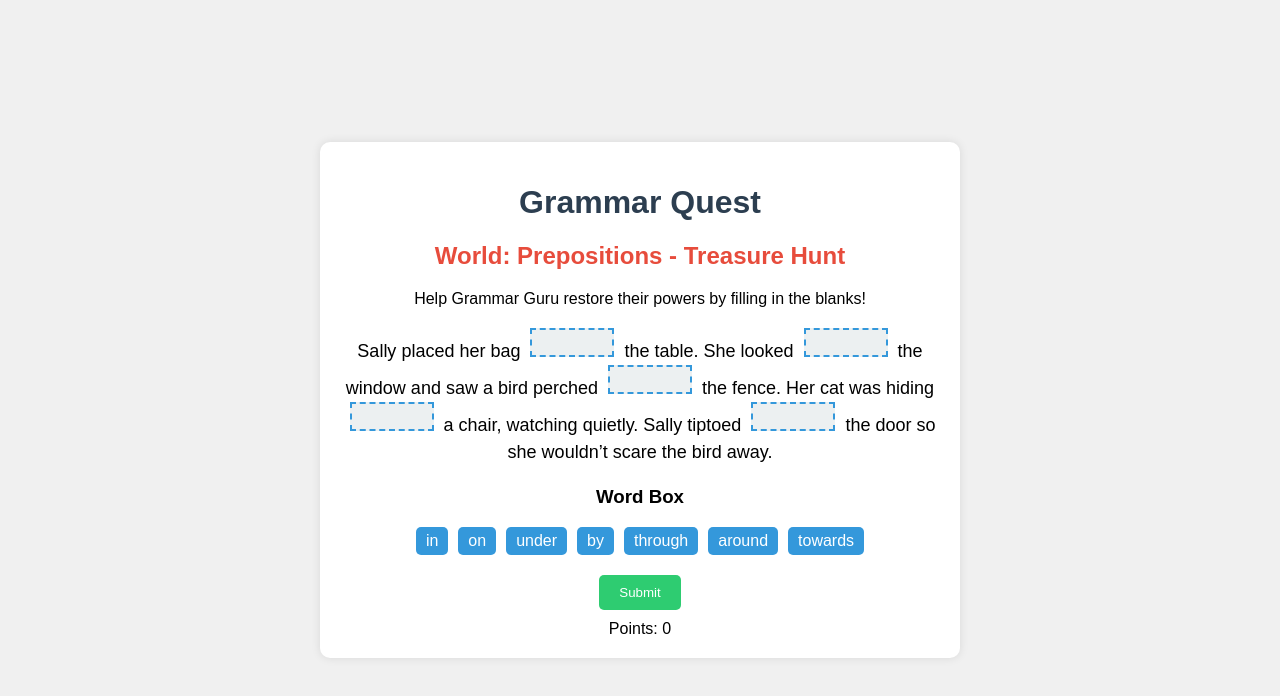
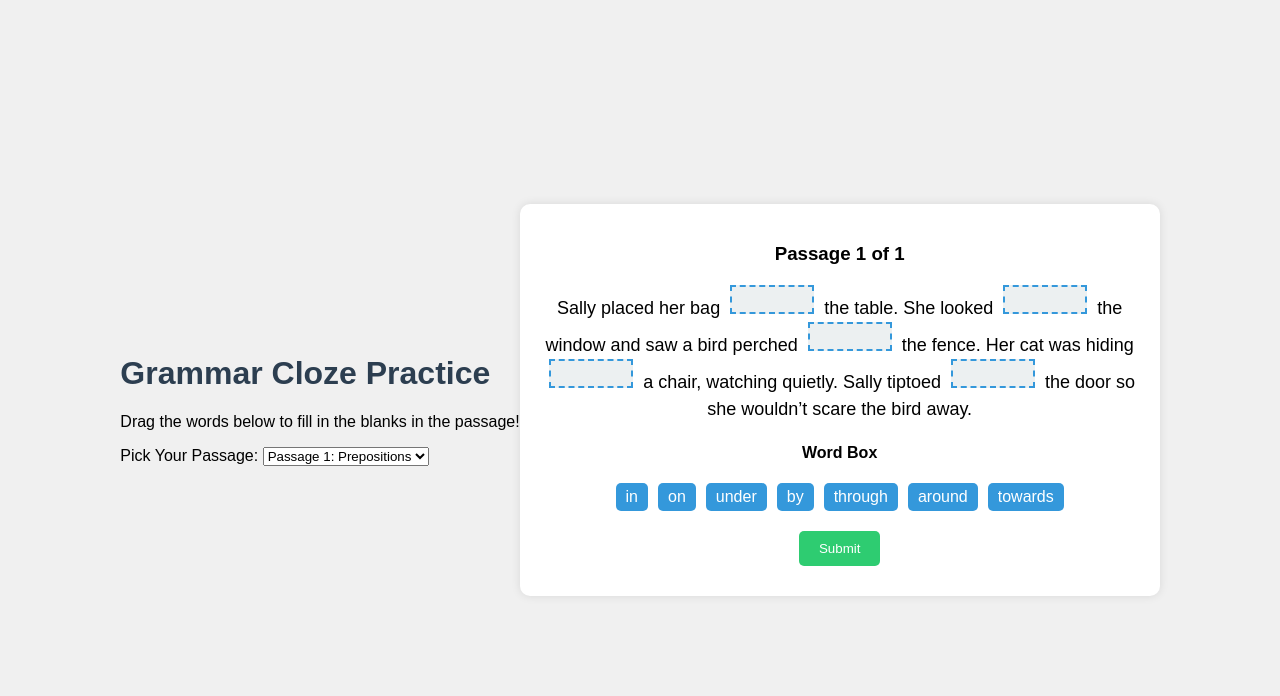
Before and after one commit to JastonChamp/grammarclozes, a plain HTML site: page index.html in a window 1280 px wide. Drawn offline with Linux system fonts and the light colour scheme.

Commit message:
Update index.html

```diff
--- a/index.html
+++ b/index.html
@@ -3,28 +3,35 @@
 <head>
   <meta charset="UTF-8">
   <meta name="viewport" content="width=device-width, initial-scale=1.0">
-    <title>Grammar Quest - Prepositions Level 1</title>
+  <title>Grammar Cloze Practice</title>
+  <link href="https://fonts.googleapis.com/css2?family=Comic+Neue:wght@400;700&display=swap" rel="stylesheet">
   <link rel="stylesheet" href="styles.css">
 </head>
 <body>
-    <div class="game-container">
-        <h1>Grammar Quest</h1>
-        <h2>World: Prepositions - Treasure Hunt</h2>
-        <p>Help Grammar Guru restore their powers by filling in the blanks!</p>
-
-        <!-- Cloze Passage -->
+  <header>
+    <h1>Grammar Cloze Practice</h1>
+    <p class="instructions">Drag the words below to fill in the blanks in the passage!</p>
+    <div class="controls">
+      <label for="level-select">Pick Your Passage:</label>
+      <select id="level-select">
+        <option value="1" selected>Passage 1: Prepositions</option>
+        <!-- Add more passages later -->
+      </select>
+    </div>
+  </header>
+  <main class="game-container">
+    <section class="passage-container">
+      <h3>Passage 1 of 1</h3>
       <div class="passage">
-            Sally placed her bag <span class="blank" id="blank1" data-answer="on"></span> the table.
-            She looked <span class="blank" id="blank2" data-answer="through"></span> the window
-            and saw a bird perched <span class="blank" id="blank3" data-answer="by"></span>
-            the fence. Her cat was hiding <span class="blank" id="blank4" data-answer="under"></span>
-            a chair, watching quietly. Sally tiptoed <span class="blank" id="blank5" data-answer="towards"></span>
+        Sally placed her bag <span class="blank" data-answer="on"></span> the table.
+        She looked <span class="blank" data-answer="through"></span> the window
+        and saw a bird perched <span class="blank" data-answer="by"></span>
+        the fence. Her cat was hiding <span class="blank" data-answer="under"></span>
+        a chair, watching quietly. Sally tiptoed <span class="blank" data-answer="towards"></span>
         the door so she wouldn’t scare the bird away.
       </div>
-
-        <!-- Word Box -->
       <div class="word-box">
-            <h3>Word Box</h3>
+        <h4>Word Box</h4>
         <div class="words">
           <span class="word" draggable="true">in</span>
           <span class="word" draggable="true">on</span>
@@ -35,13 +42,10 @@
           <span class="word" draggable="true">towards</span>
         </div>
       </div>
-
-        <!-- Controls and Feedback -->
-        <button id="submit-btn">Submit</button>
+    </section>
+    <button id="submit-btn" disabled>Submit</button>
     <div id="feedback"></div>
-        <div id="points">Points: 0</div>
-    </div>
-
+  </main>
   <script src="script.js"></script>
 </body>
 </html>
```
Lines whose indentation alone changed are shown as unchanged.
